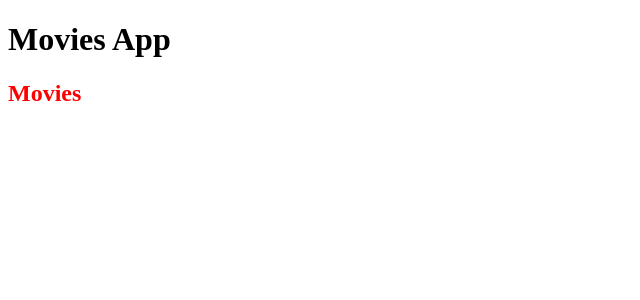
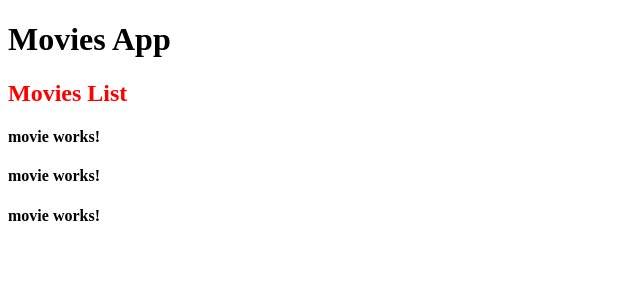
Before and after one commit to ilkinzeynalli/MovieApp, an Angular app: page / in a window 1280 px wide. Shown: the top 300 px of the page, without its empty margins (0-640 px from the left). Built offline with nearby package versions, Linux system fonts and the light colour scheme.

Commit message:
Lesson2:Componen add using CLI

```diff
--- a/src/app/app.module.ts
+++ b/src/app/app.module.ts
@@ -3,11 +3,13 @@ import { BrowserModule } from '@angular/platform-browser';
 
 import { AppComponent } from './app.component';
 import { MoviesComponent } from './movies/movies.component';
+import { MovieComponent } from './movie/movie.component';
 
 @NgModule({
   declarations: [
     AppComponent,
-    MoviesComponent
+    MoviesComponent,
+    MovieComponent
   ],
   imports: [
     BrowserModule
--- /dev/null
+++ b/src/app/movie/movie.component.html
@@ -0,0 +1 @@
+<h4>movie works!</h4>
--- /dev/null
+++ b/src/app/movie/movie.component.ts
@@ -0,0 +1,15 @@
+import { Component, OnInit } from '@angular/core';
+
+@Component({
+  selector: 'app-movie',
+  templateUrl: './movie.component.html',
+  styleUrls: ['./movie.component.css']
+})
+export class MovieComponent implements OnInit {
+
+  constructor() { }
+
+  ngOnInit(): void {
+  }
+
+}
--- a/src/app/movies/movies.component.html
+++ b/src/app/movies/movies.component.html
@@ -1 +1,5 @@
-<h2>Movies</h2>
+<h2>Movies List</h2>
+
+<app-movie></app-movie>
+<app-movie></app-movie>
+<app-movie></app-movie>
```
Also changed, not shown: src/app/movie/movie.component.css (added), 1 other file (tests, documents, lock files or other folders).
